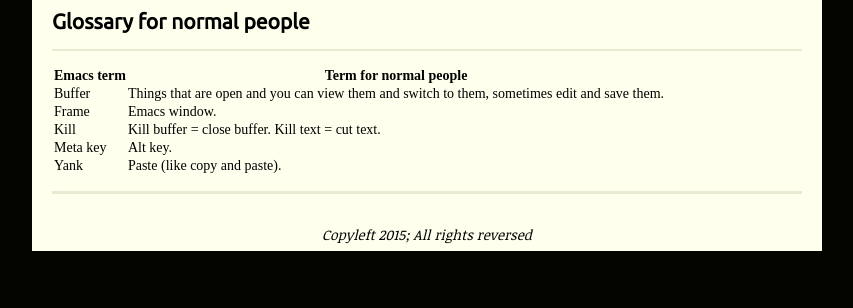
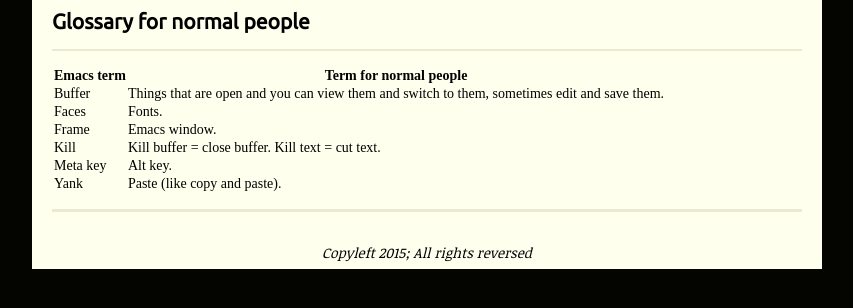
Before and after one commit to bartheg/bartheg.github.io, a plain HTML site: page emacs.html in a window 1280 px wide. Shown: the part 236-544 px from the top of the page, without its empty margins (213-1066 px from the left). Drawn offline with Linux system fonts and the light colour scheme.

Commit message:
Add: faces = fonts

```diff
--- a/emacs.html
+++ b/emacs.html
@@ -59,6 +59,10 @@
           <td>Things that are open and you can view them and switch to them, sometimes edit and save them.</td>
           </tr>
           <tr>
+            <td>Faces</td>
+            <td>Fonts.</td>
+          </tr>
+          <tr>
             <td>Frame</td>
             <td>Emacs window.</td>
           </tr>
```
